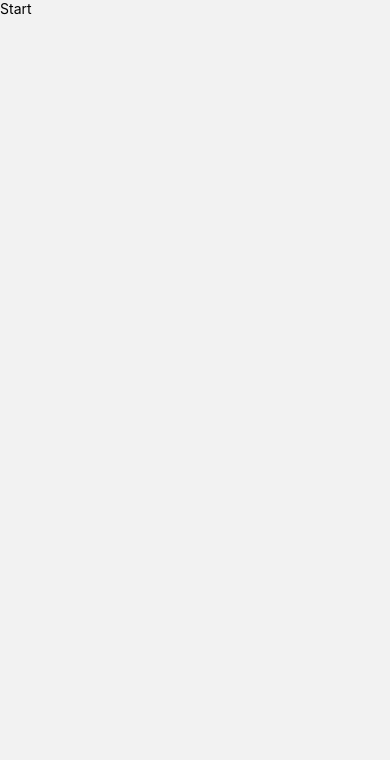
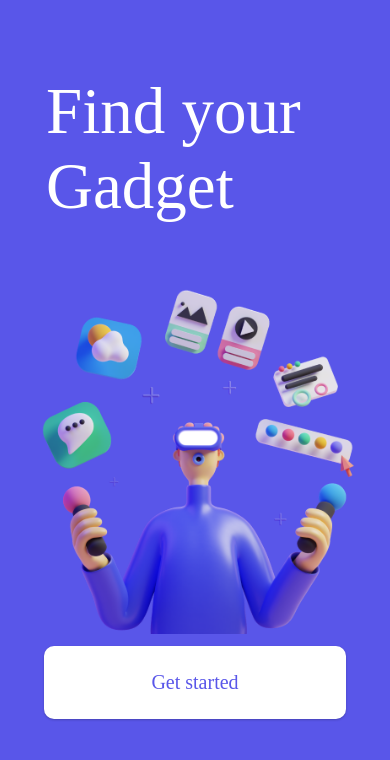
Before and after one commit to alijanmirzayev/Ecommerce_ReactNative, a React Native app: screen /Start in a window 390 px wide. Shown: the top 760 px of the page. Built offline with nearby package versions, Linux system fonts and the light colour scheme.

Commit message:
updated Start screen

```diff
--- a/src/screens/Start.tsx
+++ b/src/screens/Start.tsx
@@ -1,10 +1,78 @@
-import { View, Text } from 'react-native'
+import { View, Text, SafeAreaView, Image, TouchableOpacity, StyleSheet } from 'react-native'
 import React from 'react'
+import { FONTS } from '../constants/Fonts'
 
-export default function Start() {
+export default function Start({navigation}: any) {
+
+  const nextPage = () => {
+    navigation.navigate('Main')
+  }
+
   return (
-    <View>
-      <Text>Start</Text>
-    </View>
+    <>
+      <SafeAreaView style={styles.container}>
+
+        <View style={styles.headerContainer}>
+          <Text style={styles.headerText}>Find your</Text>
+          <Text style={styles.headerText}>Gadget</Text>
+        </View>
+
+        <View style={styles.imageContainer}>
+          <Image style={styles.image} source={require('../assets/Images/Start.png')} />
+        </View>
+
+        <TouchableOpacity onPress={nextPage} style={styles.btnContainer}>
+          <Text style={styles.btnText}>Get started</Text>
+        </TouchableOpacity>
+
+      </SafeAreaView>
+    </>
   )
 }
+
+const styles = StyleSheet.create({
+  container: {
+    backgroundColor: '#5956E9',
+    flex: 1,
+  },
+  headerContainer: {
+    marginHorizontal: 46,
+    marginTop: 74
+  },
+  imageContainer: {
+    alignItems: 'center',
+  },
+  btnContainer: {
+    marginHorizontal: 44,
+    marginTop: 12,
+    backgroundColor: '#FFFFFF',
+    borderRadius: 10,
+    shadowColor: "#000",
+    shadowOffset: {
+      width: 0,
+      height: 1,
+    },
+    shadowOpacity: 0.22,
+    shadowRadius: 2.22,
+
+    elevation: 3,
+  },
+  headerText: {
+    color: '#FFFFFF',
+    fontSize: 65,
+    fontFamily: FONTS.ExtraBold
+  },
+  image: {
+    resizeMode: 'contain',
+    width: '95%',
+    height: 410
+  },
+  btnText: {
+    fontSize: 20,
+    fontFamily: FONTS.Bold,
+    color: '#5956E9',
+    textAlign: 'center',
+    paddingHorizontal: 12,
+    paddingVertical: 25,
+  }
+})
```
